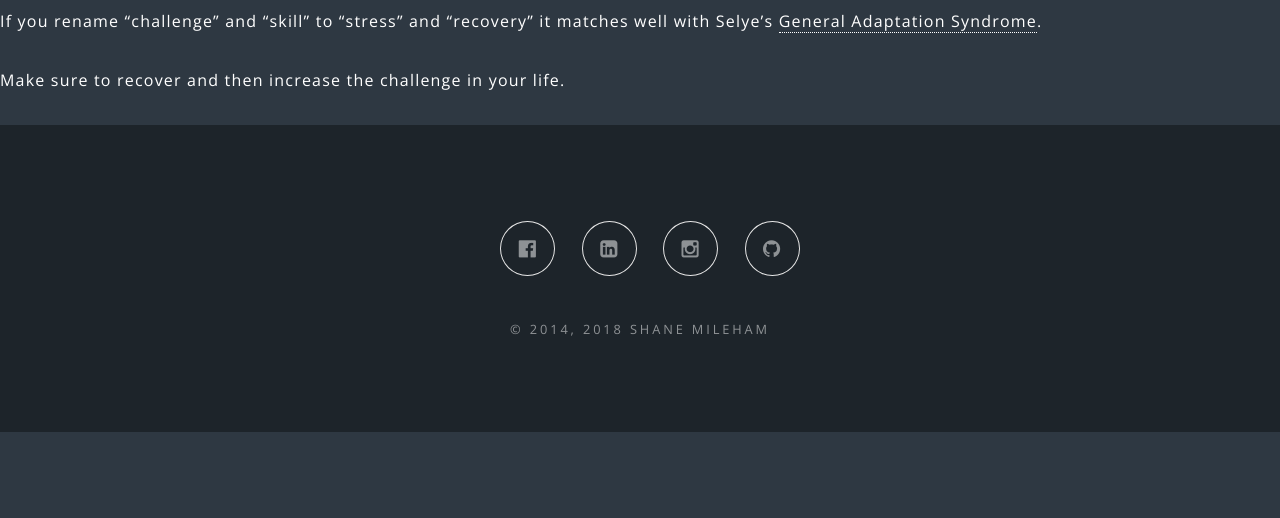
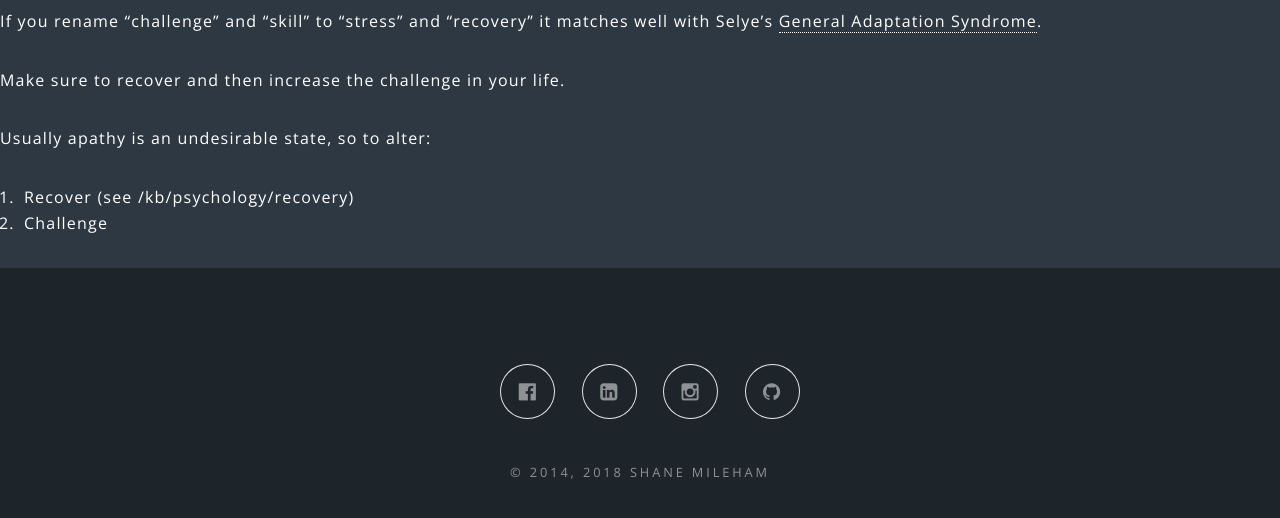
Before and after one commit to shanemileham/shanemileham.github.io, a Jekyll site: the page built from _kb/psychology/emotions/apathy.md, in a window 1280 px wide and 954 px high, cut to the strip 379-897 px from the top of the window. Built offline with Jekyll 4.4.1, drawn with Linux system fonts in a browser that asks for light colours; comment, search, counter and statistics services are not loaded.

Commit message:
Added apathy note

```diff
--- a/_kb/psychology/emotions/apathy.md
+++ b/_kb/psychology/emotions/apathy.md
@@ -7,3 +7,7 @@ title: Apathy
 If you rename "challenge" and "skill" to "stress" and "recovery" it matches well with Selye's [General Adaptation Syndrome](https://en.wikipedia.org/wiki/Stress_(biology)#General_adaptation_syndrome).
 
 Make sure to recover and then increase the challenge in your life.
+
+Usually apathy is an undesirable state, so to alter:
+1. Recover (see /kb/psychology/recovery)
+2. Challenge
```
